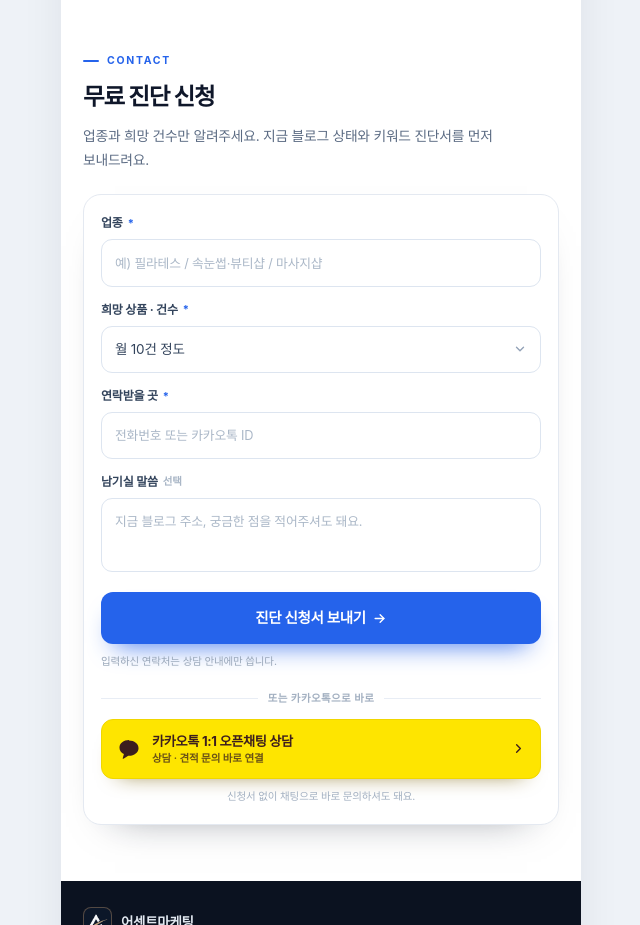
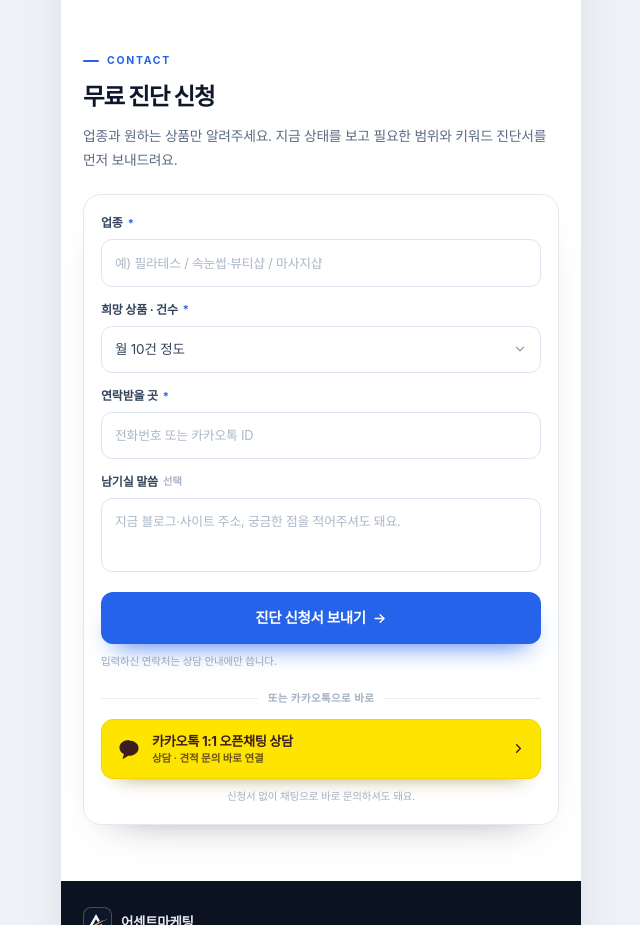
Before and after one commit to ascent-kr/ascent-kr.github.io, a plain HTML site: page index.html in a window 1280 px wide. Shown: the part 6800-7725 px from the top of the page, without its empty margins (319-959 px from the left). Drawn offline with Linux system fonts and the light colour scheme; a web font is replaced by a local one.

Commit message:
copy: 진단 신청 안내 문구를 상품 기준으로 정리

```diff
--- a/index.html
+++ b/index.html
@@ -1200,7 +1200,7 @@
   <section id="contact">
     <div class="eyebrow">Contact</div>
     <h2>무료 진단 신청</h2>
-    <p class="sec-lead">업종과 희망 건수만 알려주세요. 지금 블로그 상태와 키워드 진단서를 먼저 보내드려요.</p>
+    <p class="sec-lead">업종과 원하는 상품만 알려주세요. 지금 상태를 보고 필요한 범위와 키워드 진단서를 먼저 보내드려요.</p>
 
     <div class="form-card">
       <p class="form-alert" id="formAlert" role="alert"></p>
@@ -1229,7 +1229,7 @@
 
       <div class="field">
         <label for="memo">남기실 말씀 <span class="opt">선택</span></label>
-        <textarea id="memo" name="memo" placeholder="지금 블로그 주소, 궁금한 점을 적어주셔도 돼요."></textarea>
+        <textarea id="memo" name="memo" placeholder="지금 블로그·사이트 주소, 궁금한 점을 적어주셔도 돼요."></textarea>
       </div>
 
       <button class="submit" type="button" id="sendBtn">
```
